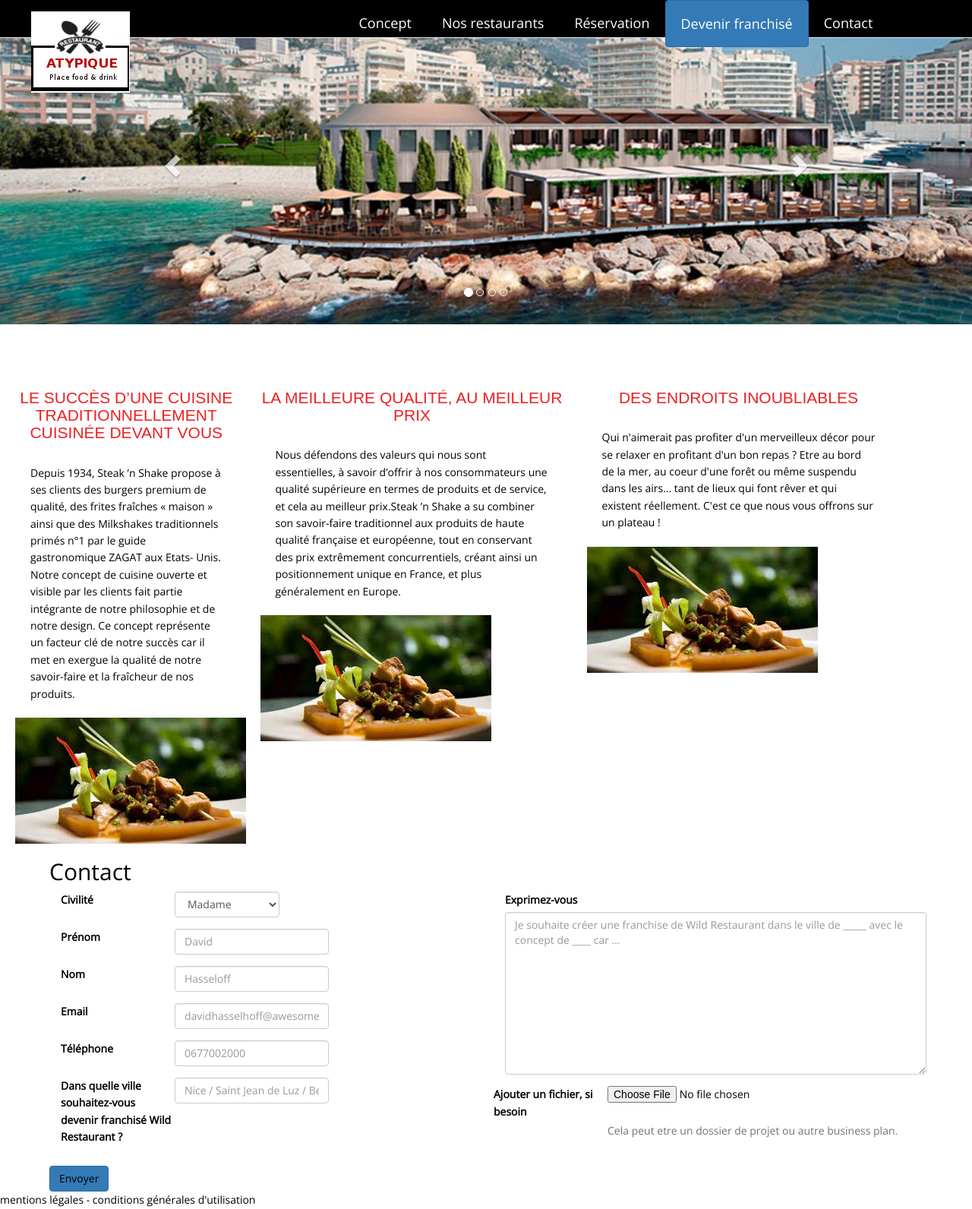
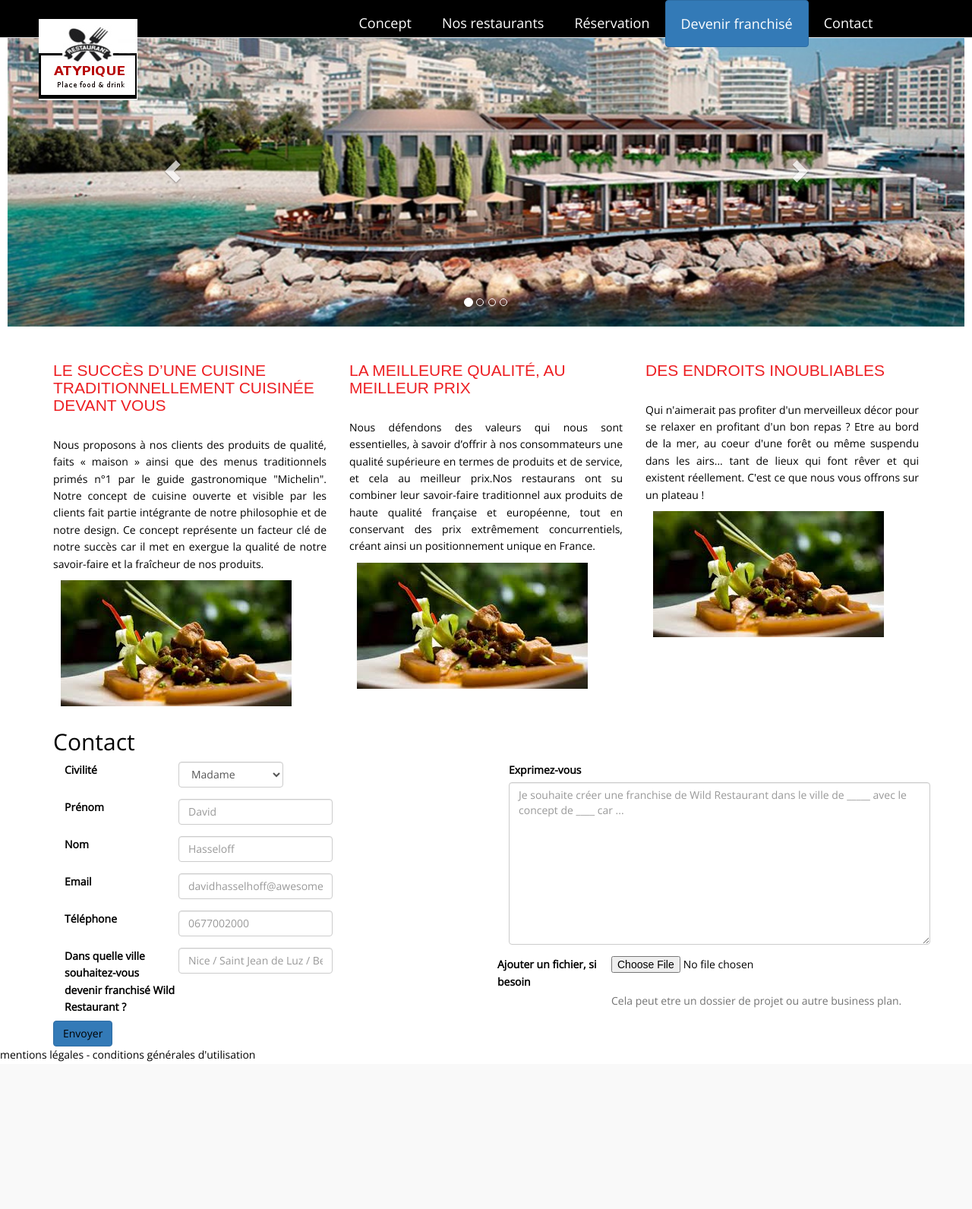
Before and after one commit to fouv/Static-Website-html-css, a PHP site: page / in a window 1280 px wide. Shown: the whole page at 76% size. After the commit the page ends 1398 px from the top, so only its background shows below. Run offline with PHP 8.4, Linux system fonts and the light colour scheme; some libraries are stand-ins or nearby versions.

Commit message:
text pres modified

```diff
--- a/css/style.css
+++ b/css/style.css
@@ -82,6 +82,7 @@ label{
 }
 img {
   margin: 0 auto;
+  padding: 10px;
 }
   h3{
   color: #ed2024;
@@ -90,7 +91,6 @@ img {
   font-weight: 700px;
   text-transform: uppercase;
   padding-top: 30px;
-  text-align: center;
   margin-top: 0.25em;
        }
 
@@ -129,11 +129,12 @@ img {
 
   p {
     font-size: 14px;
-    padding: 20px;
+    padding-top: 20px;
     margin: 0 auto;
     max-width: 100%;
     height: auto;
     display: block;
+    text-align: justify;
 
   }
 
--- a/page/home.php
+++ b/page/home.php
@@ -35,25 +35,25 @@
     </div> <!--End carousel-->
     <!-- Home -->
 
-      <div class="home">
+      <div class="container">
             <div class="row">
-                <div class="col-xs-3 col-md-4 col-lg-3 " >
+                <div class="col-xs-12 col-sm-6 col-md-4 col-lg-4 " >
                     <h3>Le succès d’une cuisine traditionnellement cuisinée devant vous</h3>
-                   <p>Depuis 1934, Steak ’n Shake propose à ses clients des burgers premium de qualité, des frites fraîches « maison » ainsi que des
-                    Milkshakes traditionnels primés n°1 par le guide gastronomique ZAGAT aux Etats- Unis.
+                   <p>Nous proposons à nos clients des produits de qualité, faits « maison » ainsi que des
+                    menus traditionnels primés n°1 par le guide gastronomique "Michelin".
                    Notre concept de cuisine ouverte et visible par les clients fait partie intégrante de notre philosophie et de notre design.
                        Ce concept représente un facteur clé de notre succès car il met en exergue la qualité de notre savoir-faire et la fraîcheur de nos produits.</p>
                 <img src="../images/plat.jpg" class="src-col">
                 </div>
-                <div class="col-xs-4 col-md-4 col-lg-4 " >
+                <div class="col-xs-12  col-sm-6 col-md-4 col-lg-4 " >
                     <h3 >La meilleure qualité, au meilleur prix</h3>
                   <p>Nous défendons des valeurs qui nous sont essentielles, à savoir d’offrir à nos consommateurs une qualité supérieure en termes de produits et de service,
-                    et cela au meilleur prix.Steak ’n Shake a su combiner son savoir-faire traditionnel aux produits de haute qualité française et européenne,
-                      tout en conservant des prix extrêmement concurrentiels, créant ainsi un positionnement unique en France, et plus généralement en Europe.</p>
+                    et cela au meilleur prix.Nos restaurans ont su combiner leur savoir-faire traditionnel aux produits de haute qualité française et européenne,
+                      tout en conservant des prix extrêmement concurrentiels, créant ainsi un positionnement unique en France.</p>
 
                     <img src="../images/plat.jpg" class="src-col">
                 </div>
-                <div class="col-xs-4 col-md-4 col-lg-4 " >
+                <div class="col-xs-12 col-sm-6 col-md-4 col-lg-4 " >
                     <h3>Des endroits inoubliables</h3>
                     <p>Qui n'aimerait pas profiter d'un merveilleux décor pour se relaxer en profitant d'un bon repas ? Etre au bord de la mer, au coeur d'une forêt
                         ou même  suspendu dans les airs... tant de lieux qui font rêver et qui existent réellement. C'est ce que nous vous offrons sur un plateau !</p>
```
